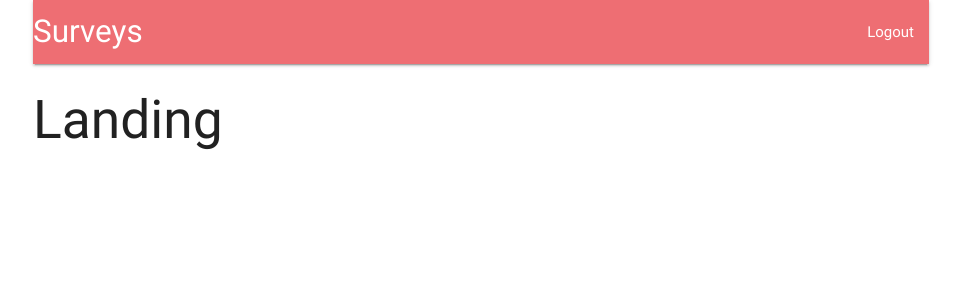
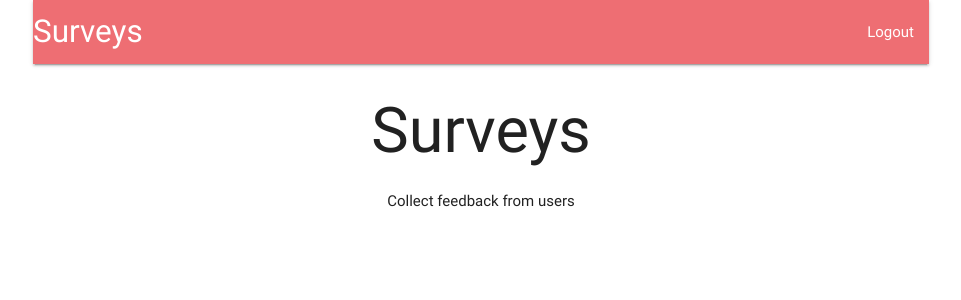
Before and after one commit to vladisOV/surveys-server, a React (Create React App) app in the folder client/: page / in a window 1280 px wide. Shown: the top 300 px of the page, without its empty margins (159-1120 px from the left). Built offline with nearby package versions, Linux system fonts and the light colour scheme; no server answers.

Commit message:
logout routing

```diff
--- a/client/src/components/App.js
+++ b/client/src/components/App.js
@@ -1,14 +1,12 @@
 import React, { Component } from "react";
 import { BrowserRouter, Route } from "react-router-dom";
 import Header from "./Header";
+import Landing from "./Landing";
 import { connect } from "react-redux";
 import * as actions from "../actions";
 
 const Dashboard = () => {
   return <h2>Dashboard</h2>;
-};
-const Landing = () => {
-  return <h2>Landing</h2>;
 };
 const SurveyNew = () => {
   return <h2>SurveyNew</h2>;
--- /dev/null
+++ b/client/src/components/Landing.js
@@ -0,0 +1,12 @@
+import React from "react";
+
+const Landing = () => {
+  return (
+    <div style={{ textAlign: "center" }}>
+      <h1>Surveys</h1>
+      Collect feedback from users
+    </div>
+  );
+};
+
+export default Landing;
```
Also changed, not shown: 1 other file (tests, documents, lock files or other folders).
